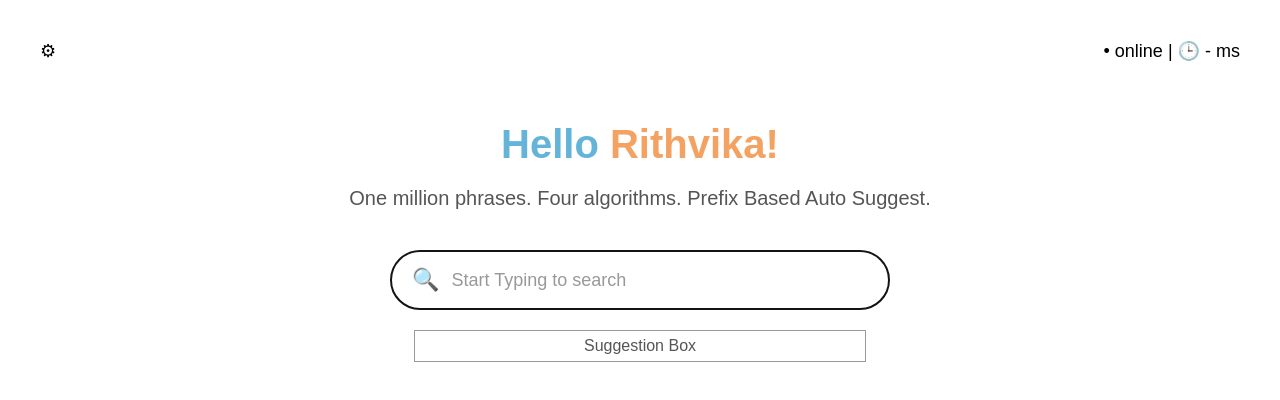
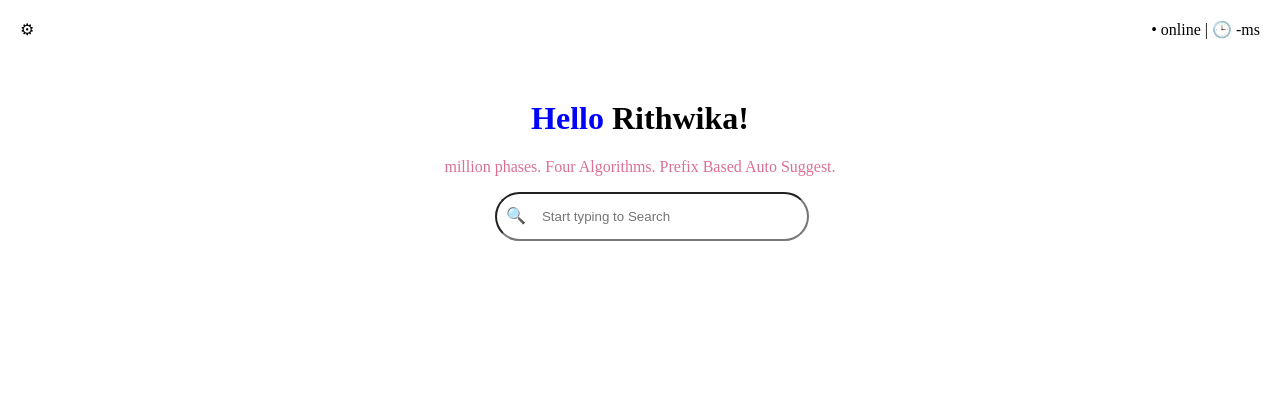
Before and after one commit to Rithvika615/auto-suggest, a website: page frontend/pages/autosuggest.html in a window 1280 px wide. Drawn offline with Linux system fonts and the light colour scheme.

Commit message:
Updated final

```diff
--- a/frontend/pages/autosuggest.html
+++ b/frontend/pages/autosuggest.html
@@ -3,183 +3,101 @@
 <head>
     <meta charset="UTF-8">
     <meta name="viewport" content="width=device-width, initial-scale=1.0">
-<title>Hello Rithvika!</title>
-
+    <title>Document</title>
     <style>
-    body{
-        font-family: Arial, sans-serif;
-        background:#ffffff;
-        margin:40px;
+        .left-bar{
+            position: fixed;
+            top: 20px;
+            left: 20px;
+        }
+        .right-bar{
+            position: fixed;
+            top: 20px;
+            right: 20px;
+        }
+        .search-section{
+            text-align: center;
+            margin-top: 100px;
         }
 
-    .top{
-        display:flex;
-        justify-content:space-between;
-        align-items:center;
-        margin-bottom:60px;
+            .logo-first{
+                color : blue;
             }
+            .tagline{
+                color: palevioletred;
+            }
+            .lens{
+                position: relative;
+                left: 35px;
+            }
+            .search-bar{
+                padding: 15px 15px 15px 45px;
+                border-radius: 40px;
+                width: 250px;
 
-    .left{
-        font-size:18px;
             }
+            #suggestion-box{
+                border: 1px solid black;
+                width: 45%;
+                margin-left: 29%;
 
-    .right{
-        font-size:18px;
             }
+            #suggestion-item{
+                border: 1px solid black;
+                padding:10px ;
+                border-radius: 10px;
 
-    .Page1{
-        display:flex;
-        flex-direction:column;
-        align-items:center;
-        text-align:center;
-    }
 
-    .title{
-        font-size:40px;
-        font-weight:bold;
-        margin-bottom:20px;
-    }
-
-    .auto-color{
-        color:#64b4da;
-    }
-
-    .auto-color12{
-        color:#f4a261;
-    }
-
-    .subtitle{
-        font-size:20px;
-        margin-bottom:20px;
-        color:#555;
-    }
-
-    .search{
-        display:flex;
-        flex-direction:column;
-        align-items:center;
-        margin-top:20px;
-    }
-
-    .search-input{
-        width:500px;
-        height:60px;
-        border:2px solid #151313;
-        border-radius:50px;
-        display:flex;
-        align-items:center;
-        padding:0 20px;
-        box-sizing:border-box;
-        background:white;
-    }
-
-    .icon{
-        font-size:22px;
-        color:gray;
-        margin-right:10px;
-    }
-
-    .search-input input{
-        width:100%;
-        border:none;
-        outline:none;
-        font-size:18px;
-        color:#555;
-    }
-
-    .search-input input::placeholder{
-        color:#999;
-    }
-
-    .suggestions{
-        width:450px;
-        height:30px;
-        border:1px solid #999;
-        text-align:center;
-        line-height:30px;
-        color:#555;
-        background:white;
-        margin-top:2px;
             }
     </style>
-
 </head>
-
 <body>
-
-<div class="top">
-
-    <div class="left">
-        &#9881;
+    <div>
+        <span class="left-bar">&#9881</span>
+        <span class="right-bar"> &#x2022; online | &#x1F552; -ms</span>
     </div>
-
-    <div class="right">
-        &bull; online |
-        &#x1F552; - ms
-    </div>
+    <div class="search-section">
+        <h1><span class="logo-first">Hello  </span>Rithwika!</h1>
+        <p><span class="tagline"> million phases. Four Algorithms. Prefix Based Auto Suggest.</span></p>
+       <span><span class="lens">&#128269;</span>
+      <input class="search-bar" id="search-bar" placeholder="Start typing to Search">
+       <div id="suggestionBox">
 
        </div>
-
-<div class="Page1">
-
-    <div class="title">
-        <span class="auto-color">Hello </span><span class="auto-color12">Rithvika!</span>
-    </div>
-
-    <div class="subtitle">
-        One million phrases. Four algorithms. Prefix Based Auto Suggest.
-    </div>
-
-    <div class="search">
-
-        <div class="search-input">
-
-            <span class="icon">&#128269;</span>
-
-            <input type="text"
-            placeholder="Start Typing to search">
-
-        </div>
-        <br>
-        <div class="suggestions" id="suggestions">
-            Suggestion Box
-        </div>
-
-    </div>
-
     </div>
     <script>
-    const searchBox = document.querySelector('.search-input input');
-    const suggestionsBox = document.getElementById('suggestions');
+      var searchBar=document.getElementById("search-bar");
+       var suggestionBox=document.getElementById("suggestionBox");
 
-    searchBox.addEventListener('input', function() {
-        const userInput = searchBox.value.trim();
-        if (userInput === '') {
-            fetchSuggestions(userInput);
-        } else {
-           var url1='https://autosuggest-backend.onrender.com/api/autosuggest?q=';
-           var url2='&algorithm=brute&limit=10&weighted=false';
-           var url=url1+userInput+url2;
-           fetch(url)
-            .then(function(response){
+      searchBar.addEventListener("input",function(){
+        /*get user type text
+        api call to get suggestions
+        display data results in html*/
+        var userInput = searchBar.value;
+        if(userInput.trim() == "")
+      {
+
+      }
+      else{
+        var url1= "https://autosuggest-backend.onrender.com/api/autosuggest?q=";
+        var url3 ="&algorithm=brute&limit=10&weighted=false";
+        var url = url1 + userInput+ url3;
+        fetch(url).
+         then(function(response){
             return response.json();
          })
          .then(function(data){
             console.log(data);
             var resultsArray=data.results;
-                var htmlResult = '';
-                for (var i = 0; i < resultsArray.length; i++) {
-                    htmlResult += '<div id="suggestion-item">' + resultsArray[i].text + '</div>';
+            var htmlResults="";
+            for(var i=0;i<resultsArray.length;i++)
+         {
+            htmlResults+="<div id='suggestion-item'>" + resultsArray[i].text + "</div>"
          }
-                suggestionsBox.innerHTML = htmlResult;
+            suggestionBox.innerHTML = htmlResults;
       })
-
       }
-      }
-    );
-    //1: get user input
-    //2. make api call to get suggestions
+      })
     </script>
-
 </body>
 </html>
```
Lines whose indentation alone changed are shown as unchanged.
